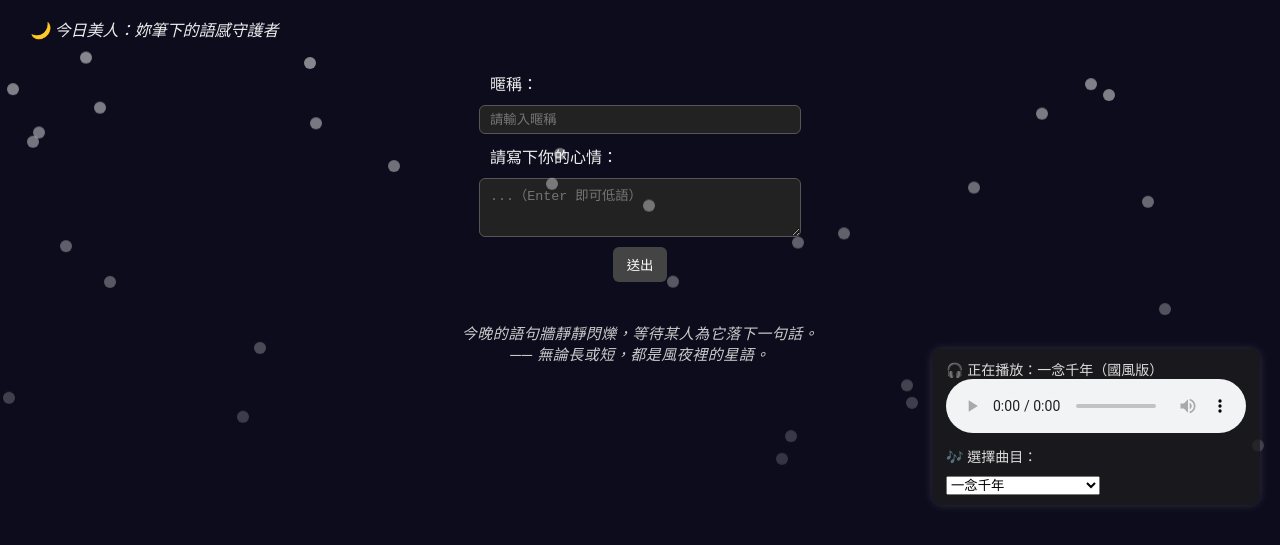
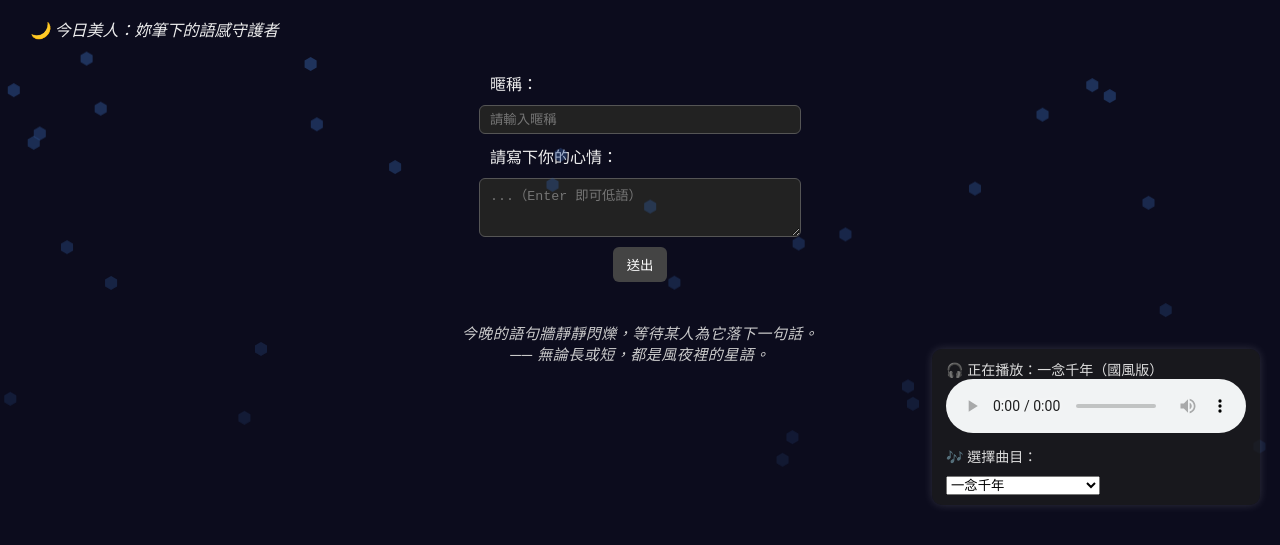
Before and after one commit to zi-moon/yuqi-wall, a website with bundled scripts: page chatroom.html in a window 1280 px wide. Shown: the part 255-800 px from the top of the page. Built offline with nearby package versions, Linux system fonts and the light colour scheme; no server answers.

Commit message:
Add deep-blue hexagon snowflakes for winter theme

```diff
--- a/style.css
+++ b/style.css
@@ -142,13 +142,18 @@ button:hover {
 .snowflake {
   position: absolute;
   top: -50px;
-  width: 12px;
-  height: 12px;
-  background: white;
-  border-radius: 50%;
-  opacity: 0.7;
+  width: 14px; /* 大小微調 */
+  height: 14px;
+  background-color: #325a9c; /* 深藍色，代表靜夜思念 */
+  clip-path: polygon(
+    50% 0%, 93% 25%, 93% 75%,
+    50% 100%, 7% 75%, 7% 25%
+  ); /* 六角形輪廓 */
+  opacity: 0.6;
+  border-radius: 2px; /* 微弧邊緣，加柔感 */
   animation: fall 12s linear infinite;
 }
+
 
 @keyframes fall {
   0% { transform: translateY(0); opacity: 0.8; }
```
